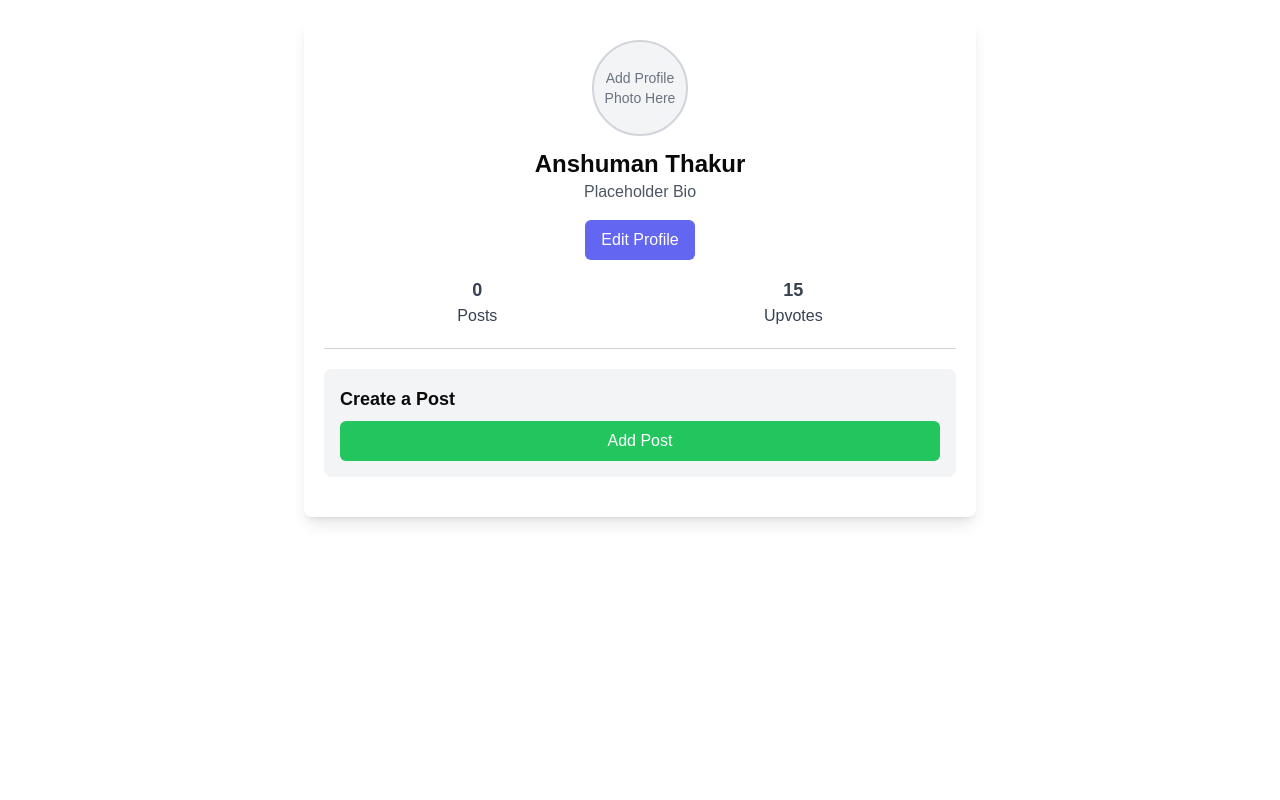
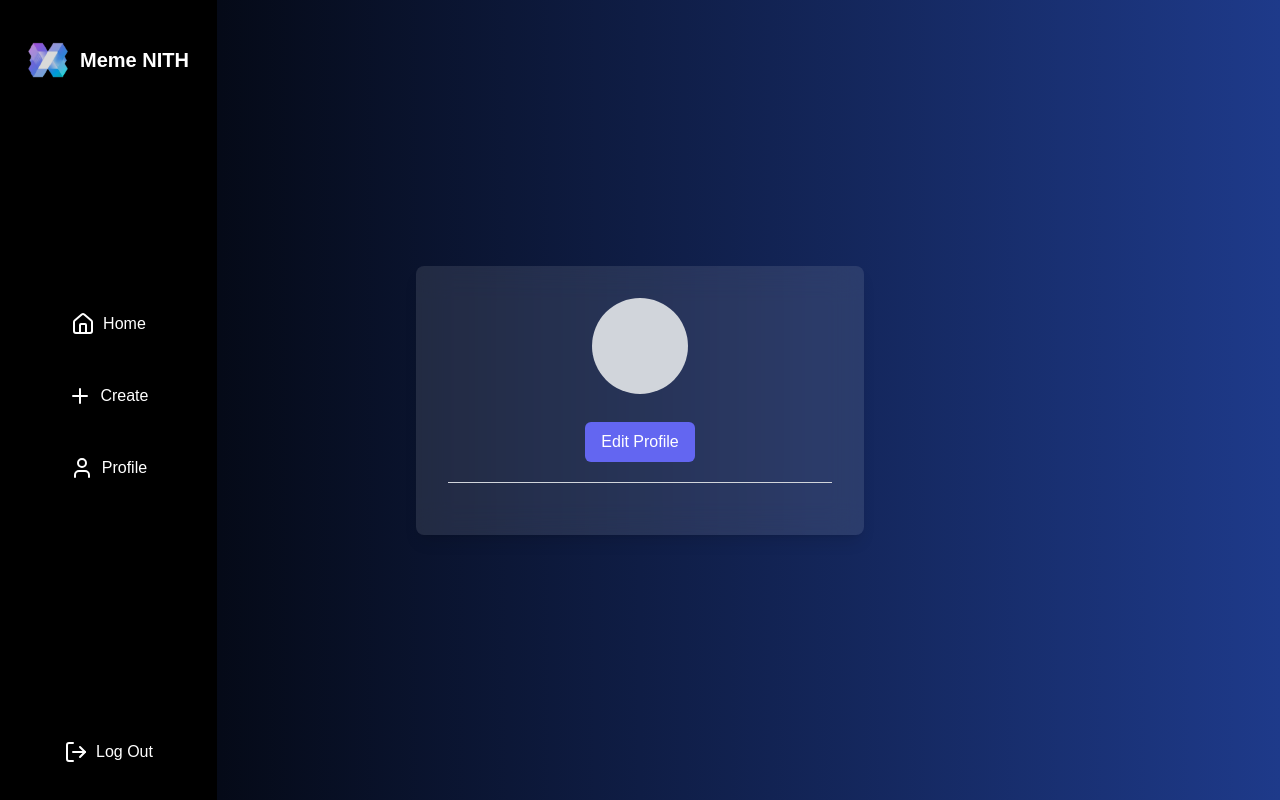
Before and after one commit to Lakshdahiy/MemeWesbite.Exe_2025, a Next.js app in the folder memewebsite.exe2025/: page /profile in a window 1280 px wide. Built offline with nearby package versions, Linux system fonts and the light colour scheme; no server answers; sample sign-in values are in the browser's storage.

Commit message:
new changes

```diff
--- a/memewebsite.exe2025/src/app/(website)/profile/page.jsx
+++ b/memewebsite.exe2025/src/app/(website)/profile/page.jsx
@@ -1,94 +1,75 @@
-"use client";
-import { useRouter } from "next/navigation"; // Import useRouter
-import { useState } from "react";
-import { Trash2 } from "lucide-react"; // Import Trash Icon
+'use client'
+import React, { useEffect, useState } from 'react';
+import axios from 'axios';
+import { useRouter } from 'next/navigation';
+import CustomSidebar from '@/components/SideBar';
 
-const ProfilePage = () => {
-  const router = useRouter(); // Initialize router
+function ProfilePage() {
+  const router = useRouter();
   const [isEditing, setIsEditing] = useState(false);
-  const [userName, setUserName] = useState("Anshuman Thakur");
-  const [bio, setBio] = useState("Placeholder Bio");
+  const [bio, setBio] = useState('');
+  const [profile, setProfile] = useState({
+    name: '',
+    avatar: '',
+  });
 
-  // Profile Picture State
-  const [profilePic, setProfilePic] = useState("/user-icon.png");
+  useEffect(() => {
+    const token = localStorage.getItem('token');
+    if (!token) {
+      router.push('/');
+    } else {
+      // Fetch user profile data
+      axios.get(`${process.env.NEXT_PUBLIC_API_URL}/user/auth`, {
+        headers: { Authorization: `Bearer ${token}` },
+      })
+      .then(response => {
+        setProfile(response.data.data);
+      })
+      .catch(error => {
+        console.error('Error fetching profile:', error);
+      });
+    }
+  }, [router]);
 
-  // Posts State
-  const [posts, setPosts] = useState([]);
-
-  // Handle profile picture upload
-  const handleProfilePicChange = (e) => {
-    const file = e.target.files[0];
-    if (file) {
-      const imageUrl = URL.createObjectURL(file);
-      setProfilePic(imageUrl);
+  const handleSaveBio = async () => {
+    const token = localStorage.getItem('token');
+    try {
+      axios.get(`${process.env.NEXT_PUBLIC_API_URL}/user/auth`, { bio }, {
+        headers: { Authorization: `Bearer ${token}` },
+      });
+      setIsEditing(false);
+    } catch (error) {
+      console.error('Error saving bio:', error);
     }
   };
 
-  // Handle deleting a post
-  const handleDeletePost = (postId) => {
-    const updatedPosts = posts.filter((post) => post.id !== postId);
-    setPosts(updatedPosts);
-  };
-
   return (
-    <div className="max-w-2xl mx-auto my-5 p-5 bg-white rounded-lg shadow-lg">
-      {/* Profile Card */}
+    <div className="flex min-h-screen bg-gradient-to-r from-black to-blue-900">
+      <CustomSidebar />
+      <div className="flex-1 flex items-center justify-center p-4">
+        <div className="bg-white bg-opacity-10 backdrop-blur-lg p-8 rounded-lg shadow-lg w-full max-w-md">
           <div className="text-center border-b border-gray-300 pb-5 mb-5">
             <div className="flex flex-col items-center">
-          {/* Profile Picture Section */}
-          <label
-            htmlFor="profile-upload"
-            className="cursor-pointer flex items-center justify-center w-24 h-24 rounded-full border-2 border-gray-300 bg-gray-100"
-          >
-            {profilePic === "/user-icon.png" ? (
-              <span className="text-gray-500 text-sm">
-                Add Profile Photo Here
-              </span>
+              {profile.avatar ? (
+                <img src={profile.avatar} alt="Profile" className="w-24 h-24 rounded-full mb-3" />
               ) : (
-              <img
-                src={profilePic}
-                alt="Profile"
-                className="w-full h-full rounded-full object-cover"
-              />
+                <div className="w-24 h-24 rounded-full mb-3 bg-gray-300"></div>
               )}
-          </label>
-          <input
-            type="file"
-            id="profile-upload"
-            accept="image/*"
-            onChange={handleProfilePicChange}
-            className="hidden"
-          />
-
-          {/* Profile Name & Bio */}
-          <div className="mt-3">
+              <h2 className="text-2xl font-bold">{profile.name}</h2>
               {isEditing ? (
-              <>
-                <input
-                  type="text"
-                  value={userName}
-                  onChange={(e) => setUserName(e.target.value)}
-                  className="w-full p-2 border border-gray-300 rounded-md mb-2"
-                />
                 <textarea
                   value={bio}
                   onChange={(e) => setBio(e.target.value)}
                   className="w-full p-2 border border-gray-300 rounded-md"
                 ></textarea>
-              </>
               ) : (
-              <>
-                <h2 className="text-2xl font-bold">{userName}</h2>
                 <p className="text-gray-600">{bio}</p>
-              </>
               )}
             </div>
-        </div>
-        {/* Edit Profile Button */}
             <div className="flex justify-center gap-4 mt-4">
               {isEditing ? (
                 <button
-              onClick={() => setIsEditing(false)}
+                  onClick={handleSaveBio}
                   className="px-4 py-2 bg-blue-500 text-white rounded-md hover:bg-blue-600"
                 >
                   Save
@@ -102,55 +83,11 @@ const ProfilePage = () => {
                 </button>
               )}
             </div>
-
-        {/* Stats */}
-        <div className="flex justify-around text-center text-gray-700 mt-4">
-          <div>
-            <strong className="block text-lg">{posts.length}</strong> Posts
-          </div>
-          <div>
-            <strong className="block text-lg">15</strong> Upvotes
           </div>
         </div>
       </div>
-
-      {/* Add Post Section */}
-      <div className="mb-5 p-4 bg-gray-100 rounded-lg">
-        <h3 className="text-lg font-semibold mb-2">Create a Post</h3>
-        <button
-          onClick={() => router.push("/create")}
-          className="w-full px-4 py-2 bg-green-500 text-white rounded-md hover:bg-green-600"
-        >
-          Add Post
-        </button>
-      </div>
-
-      {/* Post Grid */}
-      <div className="grid grid-cols-2 md:grid-cols-3 gap-5">
-        {posts.map((post) => (
-          <div
-            key={post.id}
-            className="relative text-center bg-gray-100 p-3 border border-gray-200 rounded-md"
-          >
-            {/* Delete Icon at Top Right */}
-            <button
-              onClick={() => handleDeletePost(post.id)}
-              className="absolute top-2 right-2 bg-white p-1 rounded-full shadow-md hover:bg-gray-200"
-            >
-              <Trash2 size={18} className="text-black-500" />
-            </button>
-
-            <img
-              src={post.image}
-              alt={post.title}
-              className="w-full rounded-md mb-2"
-            />
-            <p className="text-gray-800">{post.title}</p>
-          </div>
-        ))}
-      </div>
     </div>
   );
-};
+}
 
 export default ProfilePage;
--- a/memewebsite.exe2025/src/components/MemeSection.jsx
+++ b/memewebsite.exe2025/src/components/MemeSection.jsx
@@ -8,21 +8,21 @@ function MemeSection({ memes }) {
   return (
     <div className="p-4">
       {memes.map(meme => (
-        <div key={meme._id} className="max-w-md mx-auto bg-white shadow-md rounded p-4 mb-4">
+        <div key={meme._id} className="max-w-md mx-auto  shadow-md rounded p-4 mb-4">
           <div className="flex items-center mb-3">
             <img
               src={meme.User.avatar}
               alt="User"
               className="w-8 h-8 rounded-full mr-2"
             />
-            <span className="font-semibold">{meme.User.name}</span>
+            <span className="font-semibold text-white">{meme.User.name}</span>
           </div>
           {meme.Image?<img
             src={meme.Image}
             alt="Meme"
             className="w-full h-auto mb-2"
           />:<></>}
-          <p className="text-gray-700">{meme.Caption}</p>
+          <p className="text-white">{meme.Caption}</p>
         </div>
       ))}
     </div>
```
Lines whose indentation alone changed are shown as unchanged.
